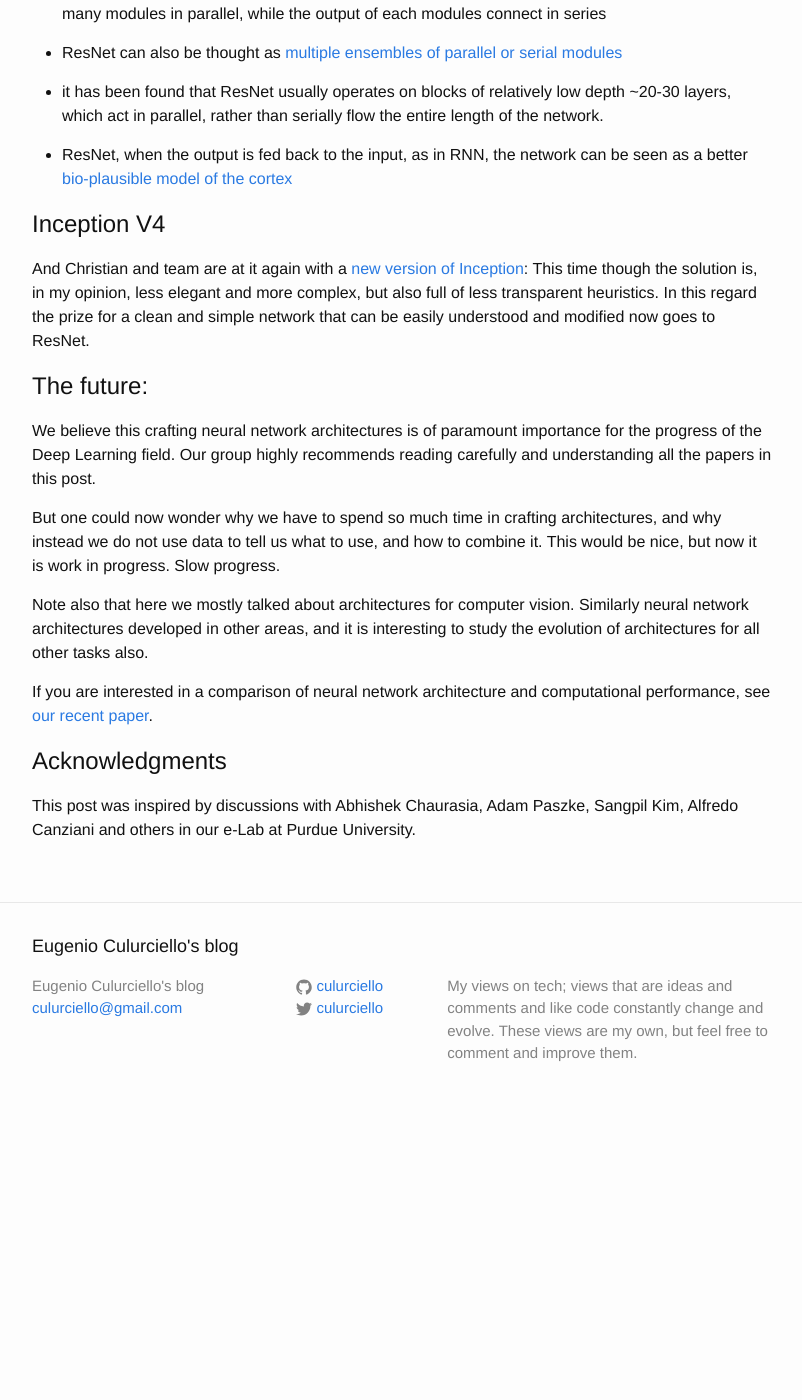
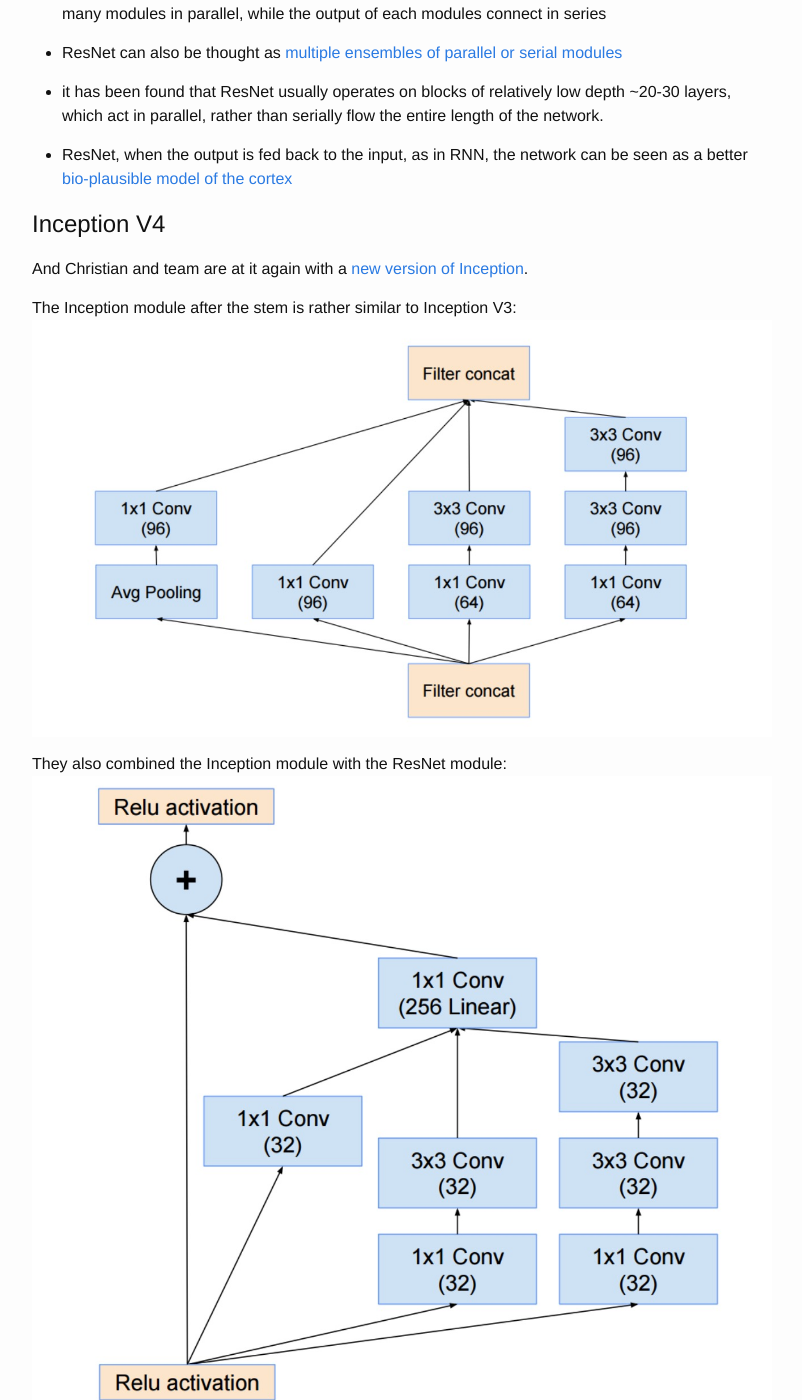
Before and after one commit to culurciello/culurciello.github.io, a Jekyll site: the page built from _posts/2016-06-05-nets.markdown, in a window 1280 px wide and 1400 px high, scrolled down 9774 px. Shown: the whole window, without its empty margins (238-1040 px from the left). Built offline with Jekyll 4.4.1, drawn with Linux system fonts in a browser that asks for light colours; before the commit the page ends 10899 px from its top, so only the background shows below that; some of the changed text lies outside the part shown.

Commit message:
more resent inception

```diff
--- a/_posts/2016-06-05-nets.markdown
+++ b/_posts/2016-06-05-nets.markdown
@@ -156,8 +156,14 @@
 
 
 # Inception V4
-And Christian and team are at it again with a [new version of Inception](http://arxiv.org/abs/1602.07261):
-This time though the solution is, in my opinion, less elegant and more complex, but also full of less transparent heuristics.
+And Christian and team are at it again with a [new version of Inception](http://arxiv.org/abs/1602.07261).
+
+The Inception module after the stem is rather similar to Inception V3: ![](/assets/nets/inceptionv4a.jpg)
+
+They also combined the Inception module with the ResNet module: ![](/assets/nets/inceptionv4b.jpg)
+
+This time though the solution is, in my opinion, less elegant and more complex, but also full of less transparent heuristics. It is hard to understand the choices and it is also hard for the authors to justify them.
+
 In this regard the prize for a clean and simple network that can be easily understood and modified now goes to ResNet.
 
 
```
Also changed, not shown: assets/nets/inceptionv4a.jpg (added), assets/nets/inceptionv4b.jpg (added).
